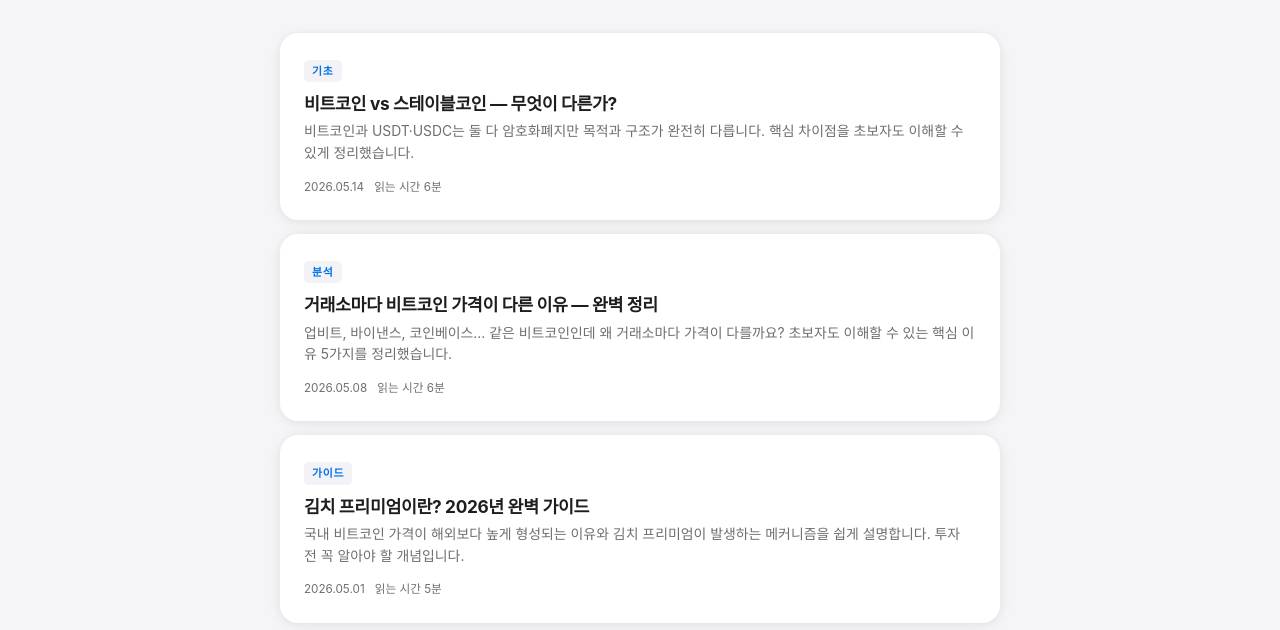
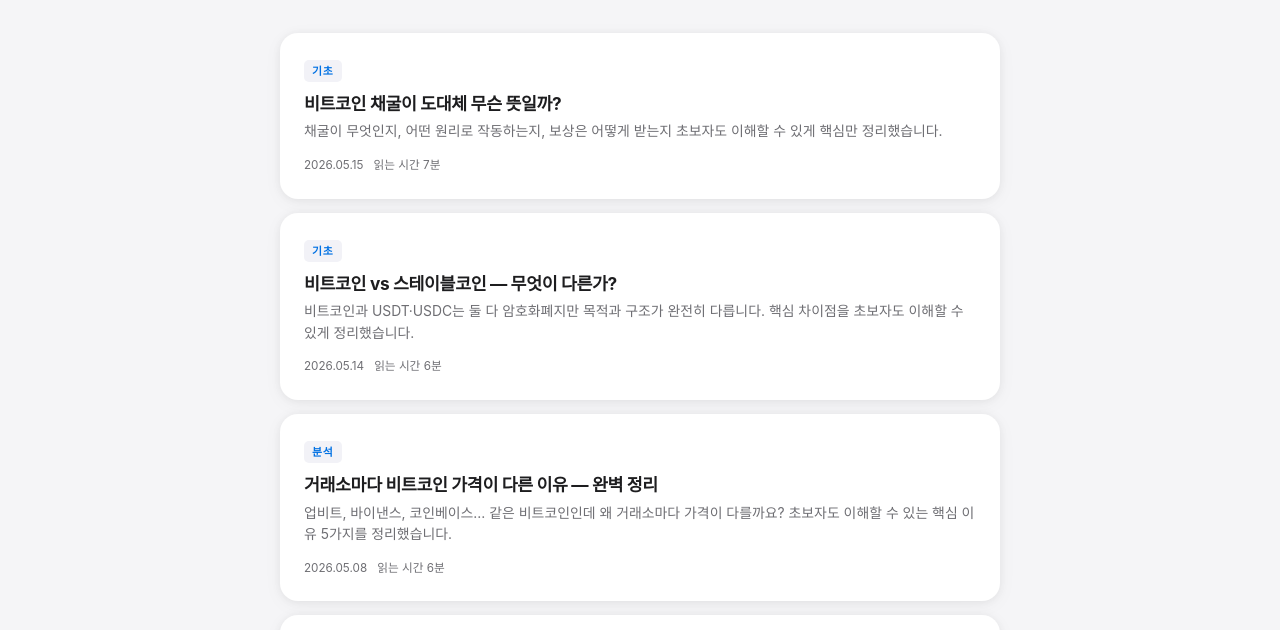
Before and after one commit to worklikeplaying/btc-calculator, a plain HTML site: page blog/index.html in a window 1280 px wide. Shown: the part 170-800 px from the top of the page. Drawn offline with Linux system fonts and the light colour scheme.

Commit message:
Update index.html

```diff
--- a/blog/index.html
+++ b/blog/index.html
@@ -29,6 +29,16 @@
     <div class="blog-grid">
 
       <!-- 포스트 최신 -->
+      <a class="blog-card" href="post.html?id=bitcoin-mining-explained">
+        <span class="blog-tag">기초</span>
+        <div class="blog-card-title">비트코인 채굴이 도대체 무슨 뜻일까?</div>
+        <div class="blog-card-excerpt">채굴이 무엇인지, 어떤 원리로 작동하는지, 보상은 어떻게 받는지 초보자도 이해할 수 있게 핵심만 정리했습니다.</div>
+        <div class="blog-card-meta">
+          <span>2026.05.15</span>
+          <span>읽는 시간 7분</span>
+        </div>
+      </a>
+
       <a class="blog-card" href="post.html?id=bitcoin-vs-stablecoin">
         <span class="blog-tag">기초</span>
         <div class="blog-card-title">비트코인 vs 스테이블코인 — 무엇이 다른가?</div>
```
